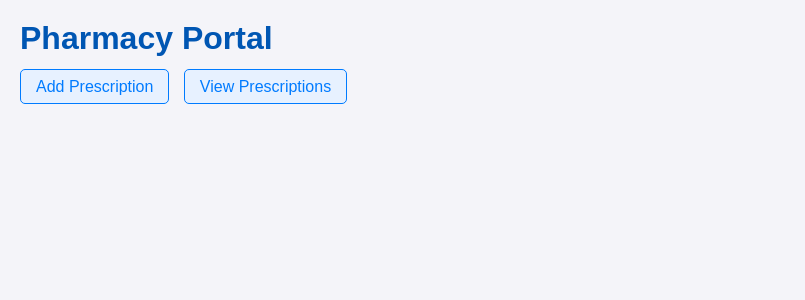
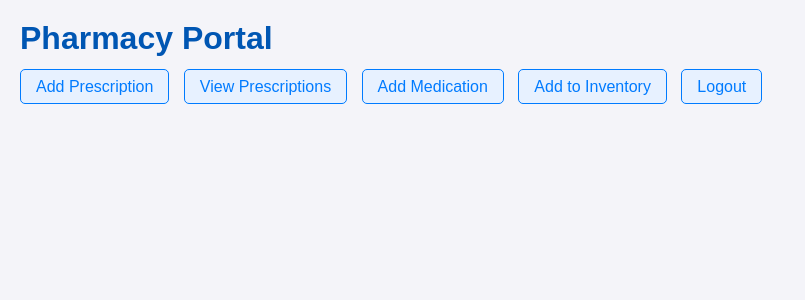
Before and after one commit to Dennisse-Campos/CIS344-FinalProject, a PHP site: page /home.php in a window 1280 px wide. Shown: the top 300 px of the page, without its empty margins (0-805 px from the left). Run offline with PHP 8.4, Linux system fonts and the light colour scheme.

Commit message:
Update home.php

```diff
--- a/home.php
+++ b/home.php
@@ -1,6 +1,6 @@
 <html>
 <head><title>Pharmacy Portal</title>
-<link rel="stylesheet" href="css/style.css">
+<link rel="stylesheet" href="style.css">
 </head>
 <body>
     <h1>Pharmacy Portal</h1>
@@ -10,6 +10,10 @@
 
          <a href="addPrescription.php" class="nav-link">Add Prescription</a>
         <a href="viewPrescriptions.php" class="nav-link">View Prescriptions</a>
+        <a href="addMedication.php" class="nav-link">Add Medication</a>
+        <a href="addInventory.php" class="nav-link">Add to Inventory</a>
+        <a href="logout.php">Logout</a>  <!-- Temp log out button-->
+
     </nav>
 </body>
 </html>
```
